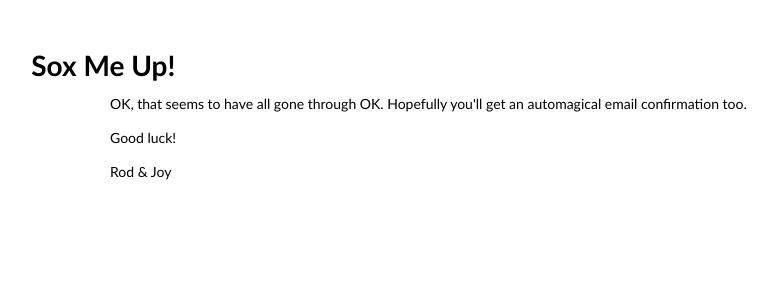
After one commit to rodbegbie/soxtix, a Python web app: template soxtix/templates/confirm.html in a window 1280 px wide. The commit adds this page. Shown: the top 300 px of the page, without its empty margins (38-815 px from the left). Run offline with Jinja, Linux system fonts and the light colour scheme; the template is opened without the code that fills it, so the values that code supplies are empty.

Commit message:
Ready to try out on the VPS

```diff
--- a/soxtix/soxmeup.sql
+++ b/soxtix/soxmeup.sql
@@ -24,6 +24,9 @@ INSERT INTO "django_admin_log" VALUES(12,'2009-01-11 22:15:38.823988',1,9,'7','G
 INSERT INTO "django_admin_log" VALUES(13,'2009-01-11 22:33:10.766837',1,10,'1','Friend object',1,'');
 INSERT INTO "django_admin_log" VALUES(14,'2009-01-11 22:33:31.913741',1,10,'1','Friend object',2,'No fields changed.');
 INSERT INTO "django_admin_log" VALUES(15,'2009-01-11 22:35:00.705169',1,10,'None','Friend object',3,'');
+INSERT INTO "django_admin_log" VALUES(16,'2009-01-11 23:22:28.248456',1,10,'None','Rod',3,'');
+INSERT INTO "django_admin_log" VALUES(17,'2009-01-11 23:22:53.812402',1,10,'None','Joy',3,'');
+INSERT INTO "django_admin_log" VALUES(18,'2009-01-11 23:22:59.971787',1,10,'None','Joy',3,'');
 CREATE TABLE "auth_permission" (
     "id" integer NOT NULL PRIMARY KEY,
     "name" varchar(50) NOT NULL,
--- a/soxtix/soxmeup/urls.py
+++ b/soxtix/soxmeup/urls.py
@@ -2,6 +2,6 @@ from django.conf.urls.defaults import *
 import views
 
 urlpatterns = patterns('',
-    (r'', views.create),
-    (r'/confirm/', views.confirm),
+    (r'^$', views.create),
+    (r'^confirm/', views.confirm),
 )
--- /dev/null
+++ b/soxtix/templates/confirm.html
@@ -0,0 +1,32 @@
+<!DOCTYPE html PUBLIC "-//W3C//DTD XHTML 1.0 Strict//EN"
+	"http://www.w3.org/TR/xhtml1/DTD/xhtml1-strict.dtd">
+
+<html xmlns="http://www.w3.org/1999/xhtml" xml:lang="en" lang="en">
+<head>
+	<meta http-equiv="Content-Type" content="text/html; charset=utf-8"/>
+
+	<title>Sox Me Up!</title>
+	<style type="text/css">
+	  body {	padding-left: 10em;
+		padding-right: 10em;
+		padding-top: 2em;
+		padding-bottom: 1em;
+		font: normal 14px/20px 'Gill Sans', 'Gill Sans MT', Verdana, Sans-serif;}
+	  h1 { margin-left: -8%;}
+	  h2,h3,h4,h5,h6 { margin-left: -4%; }
+	</style>
+
+</head>
+
+<body>
+
+	<h1>Sox Me Up!</h1>
+
+	<p>OK, that seems to have all gone through OK.  Hopefully you'll get an automagical email confirmation too.</p>
+
+	<p>Good luck!</p>
+
+	<p>Rod &amp; Joy</p>
+
+</body>
+</html>
```
Also changed, not shown: soxtix/soxmeup/models.py (+17 -5 lines), soxtix/soxmeup/views.py (+3 -4 lines), soxtix/templates/create.html (+34 -1 lines), soxtix/soxmeup.sqlite.
